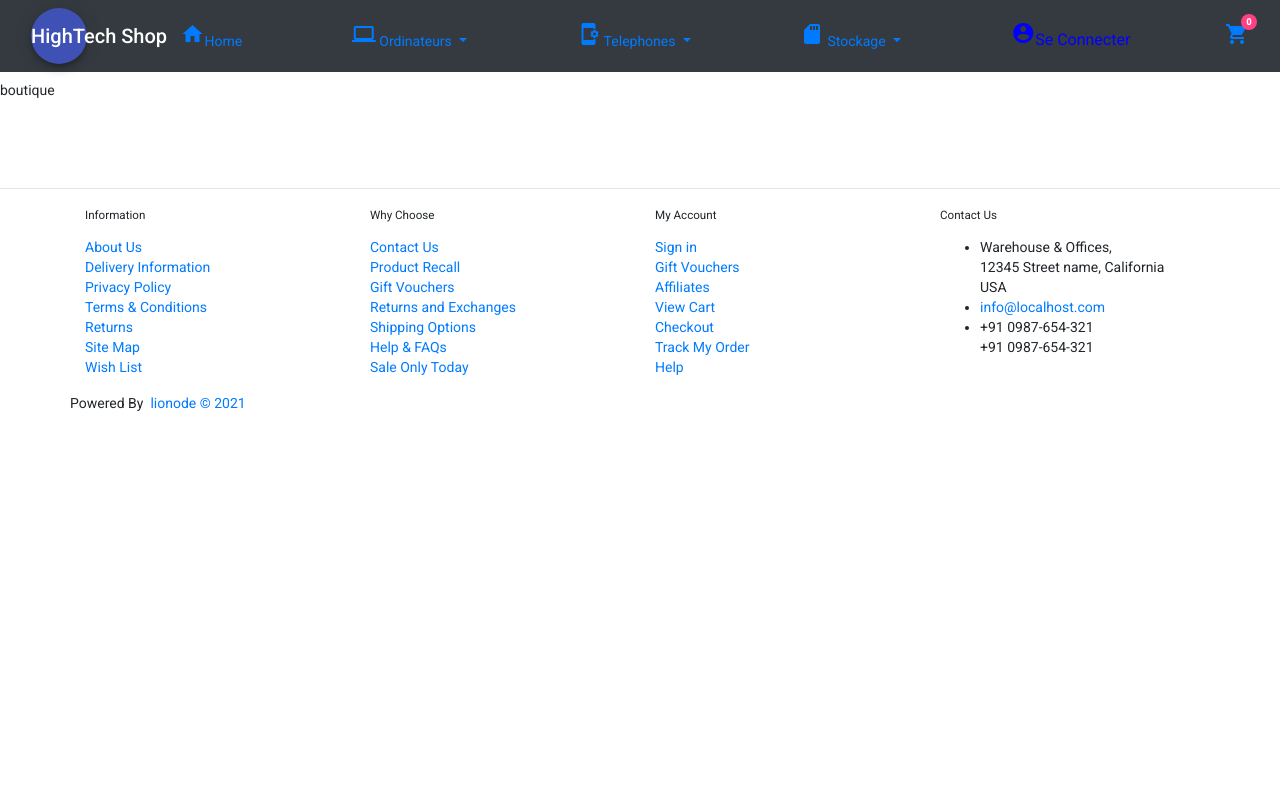
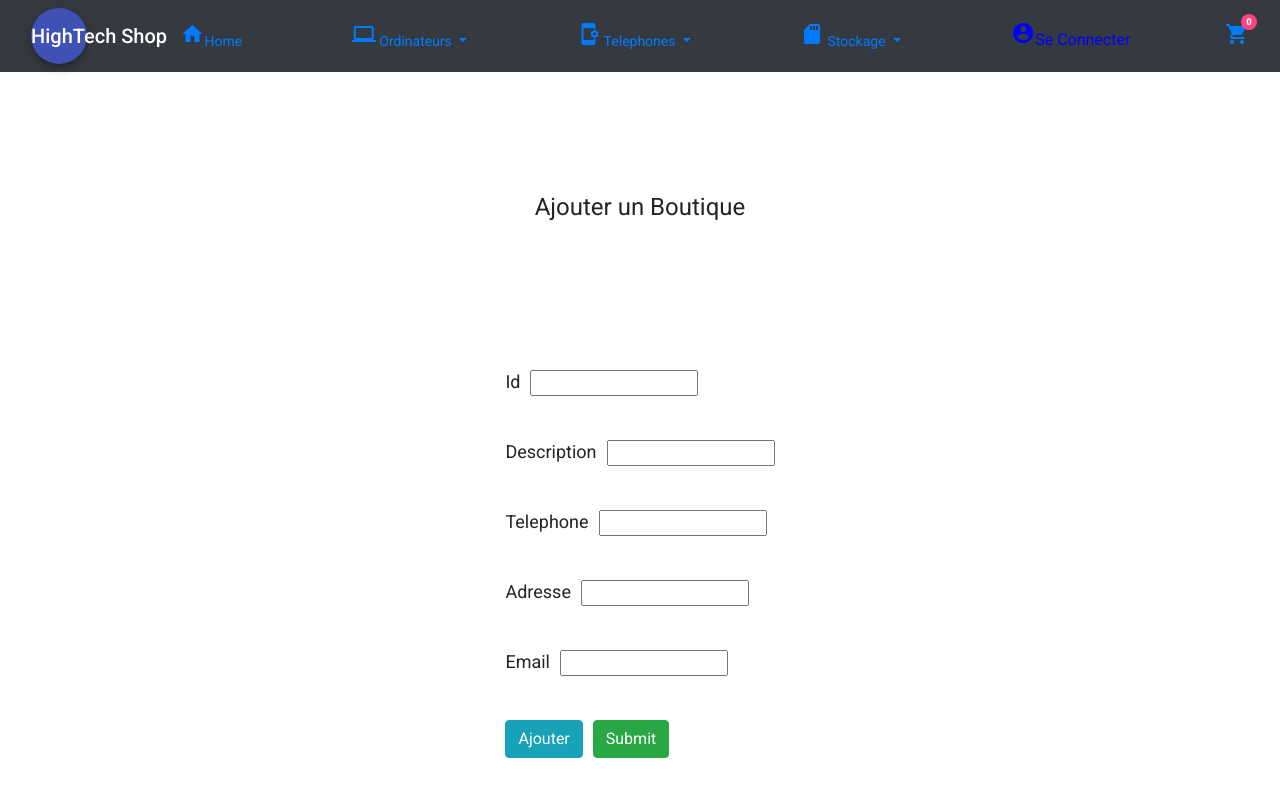
Before and after one commit to sowJamng/HighTechStore, an Angular app: page /addBoutique in a window 1280 px wide. Shown: the top 800 px of the page. Built offline with nearby package versions, Linux system fonts and the light colour scheme.

Commit message:
add-boutique

```diff
--- a/src/app/app.module.ts
+++ b/src/app/app.module.ts
@@ -11,7 +11,7 @@ import { HomeComponent } from './home/home.component';
 import { ConnexionComponent } from './connexion/connexion.component';
 import { ArticleService } from './service/article.service';
 import { SearchComponent } from './search/search.component';
-import { FormsModule } from '@angular/forms';
+import {FormsModule, ReactiveFormsModule} from '@angular/forms';
 import { RouterModule } from '@angular/router';
 import { BrowserAnimationsModule } from '@angular/platform-browser/animations';
 import { SmartPhoneComponent } from './telephones/smart-phone/smart-phone.component';
@@ -74,7 +74,8 @@ import { ListArticleComponent } from './article/list-article/list-article.compon
     MaterialModule,
     PhonesModule,
     StockageModule,
-    HttpClientModule
+    HttpClientModule,
+    ReactiveFormsModule
   ],
   providers: [ArticleService],
   bootstrap: [AppComponent]
--- a/src/app/boutique/add-boutique/add-boutique.component.css
+++ b/src/app/boutique/add-boutique/add-boutique.component.css
@@ -0,0 +1,17 @@
+h1{
+  padding-top: 10%;
+}
+label {
+  font-size: 18px;
+}
+
+.container {
+  display: block;
+  text-align: center;
+}
+
+form {
+  display: inline-block;
+  margin: 10%;
+  text-align: left;
+}
--- a/src/app/boutique/add-boutique/add-boutique.component.html
+++ b/src/app/boutique/add-boutique/add-boutique.component.html
@@ -1 +1,44 @@
-<p>boutique</p>
+
+
+<div class ="container">
+  <H1>Ajouter un Boutique</H1>
+  <form [formGroup]="userForm" (ngSubmit)="onSubmitForm()">
+
+    <br>
+    <label style="padding-right: 10px"> Id </label>
+    <input  type="text" formControlName="id" placeholder="">
+    <br>
+    <br>
+  <br>
+  <label style="padding-right: 10px"> Description </label>
+  <input  type="text" formControlName="desc" placeholder="">
+  <br>
+  <br>
+
+  <br>
+  <label style="padding-right: 10px"> Telephone </label>
+  <input type="text" formControlName="phone" placeholder="">
+  <br>
+  <br>
+
+  <br>
+  <label style="padding-right: 10px"> Adresse </label>
+  <input type="text" formControlName="adress" placeholder="">
+  <br>
+  <br>
+
+
+  <br>
+  <label style="padding-right: 10px"> Email </label>
+  <input type="text" formControlName="email" placeholder="">
+  <br>
+  <br>
+
+  <br>
+  <button (click)="addBoutique()" class="btn btn-info"   style="margin-right: 10px">Ajouter </button>
+  <input type="submit" class="btn btn-success" [disabled]="!userForm.valid">
+</form>
+<br>
+
+{{userForm.value | json}}
+</div>
--- a/src/app/boutique/add-boutique/add-boutique.component.ts
+++ b/src/app/boutique/add-boutique/add-boutique.component.ts
@@ -2,6 +2,7 @@ import { Component, OnInit } from '@angular/core';
 import { Router } from '@angular/router';
 import { Boutique } from 'src/app/model/boutique';
 import { BoutiqueService } from 'src/app/service/boutique.service';
+import {AbstractControl, FormArray, FormBuilder, FormControl, FormGroup, Validators} from '@angular/forms';
 
 @Component({
   selector: 'app-add-boutique',
@@ -10,11 +11,44 @@ import { BoutiqueService } from 'src/app/service/boutique.service';
 })
 export class AddBoutiqueComponent implements OnInit {
 
+  userForm: FormGroup;
 
-  constructor() { }
+  constructor(
+    private fb: FormBuilder,
+    private boutiqueService: BoutiqueService,
+    private router: Router,
+  ) { }
 
-  ngOnInit(): void {
-
+  // tslint:disable-next-line:typedef
+  ngOnInit() {
+    this.initForm();
   }
 
+
+  // tslint:disable-next-line:typedef
+  initForm() {
+    this.userForm = this.fb.group({
+      id : '',
+      desc: '',
+      phone: '',
+      email: '',
+      adress: '',
+    });
+  }
+
+  // tslint:disable-next-line:typedef
+  onSubmitForm() {
+    const formValue = this.userForm.value;
+    const newBoutique = new Boutique(
+      formValue['id'],
+      formValue['desc'],
+      formValue['phone'],
+      formValue['email'],
+      formValue['adress'],
+    );
+    this.boutiqueService.addBoutique(newBoutique);
+    this.router.navigate(['/boutiques']);
+  }
+
+
 }
--- a/src/app/boutique/boutique/boutique.component.html
+++ b/src/app/boutique/boutique/boutique.component.html
@@ -1 +1,11 @@
-<p>boutiqes</p>
+<div class=container style="width: 40%">
+  <label>Liste des Categories </label>
+  <br>
+  <br>
+  <br>
+  <div>
+    <label>Boutiqlues</label>
+  </div>
+  <br>
+
+</div>
--- a/src/app/boutique/boutique/boutique.component.ts
+++ b/src/app/boutique/boutique/boutique.component.ts
@@ -12,7 +12,6 @@ export class BoutiqueComponent implements OnInit {
   constructor() { }
 
   ngOnInit(): void {
-
   }
 
 }
--- a/src/app/service/articles.service.ts
+++ b/src/app/service/articles.service.ts
@@ -7,7 +7,7 @@ import {Articles } from '../model/articles';
   providedIn: 'root'
 })
 export class ArticlesService {
-  baseUrl ="http://localhost:8080/HighTechShopApi/rest/articles";
+  baseUrl ="http://localhost:8080/HighTechShopApi/shop/rest/articles";
 
   constructor(private http:HttpClient) { }
   getArticles():Observable<any>{
--- a/src/app/service/auth-service.service.ts
+++ b/src/app/service/auth-service.service.ts
@@ -1,4 +1,4 @@
-import { HttpClient } from '@angular/common/http';
+import {HttpClient, HttpHeaders} from '@angular/common/http';
 import { Injectable } from '@angular/core';
 import { Observable, Subject } from 'rxjs';
 import { Admin } from '../model/admin';
@@ -8,11 +8,17 @@ import { Admin } from '../model/admin';
 })
 export class AuthServiceService {
   isAuth = false;
-   admin:Admin= {
-     email:'maodosowdev7@gmail.com',
-     password:'maodo7'
-   };
-     baseUrl:string="http://localhost:8080/HighTechShopApi/rest/admin";
+  // admin:Admin= {
+  //   email:'maodosowdev7@gmail.com',
+  //   password:'maodo7'
+  // };
+  baseUrl:string="http://localhost:8080/shop/rest/admin";
+
+  readonly httpOptions = {
+    headers: new HttpHeaders({
+      'Access-Control-Allow-Origin': '*'
+    })
+  };
 
      constructor(private http:HttpClient) { }
      signIn(adm: Admin){
--- a/src/app/service/boutique.service.ts
+++ b/src/app/service/boutique.service.ts
@@ -1,8 +1,35 @@
 import { Injectable } from '@angular/core';
+import {HttpClient, HttpHeaders} from '@angular/common/http';
+import {Observable, Subject} from 'rxjs';
+import {Boutique} from '../model/boutique';
+import {map} from 'rxjs/operators';
+import {FormControl, FormGroup} from '@angular/forms';
 
 @Injectable({
   providedIn: 'root'
 })
 export class BoutiqueService {
 
+  readonly rootUrl = "http://localhost:8080/shop/rest/admin";
+
+  readonly httpOptions = {
+    headers: new HttpHeaders({
+      'Access-Control-Allow-Origin': '*'
+    })
+  };
+
+  constructor(private http: HttpClient) {
+  }
+  private boutiques : Boutique[];
+  boutiqueSubject = new Subject<Boutique[]>();
+
+  emitBoutique() {
+    this.boutiqueSubject.next(this.boutiques.slice());
+  }
+
+  addBoutique(boutique: Boutique) {
+    this.boutiques.push(boutique);
+    this.emitBoutique();
+  }
+
 }
```
